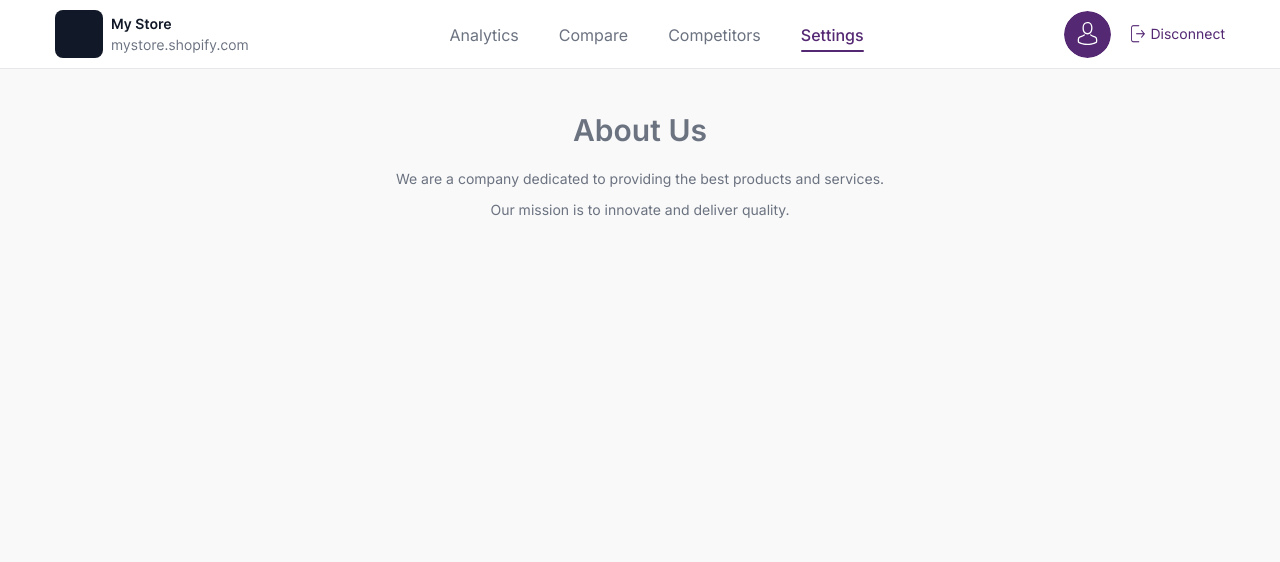
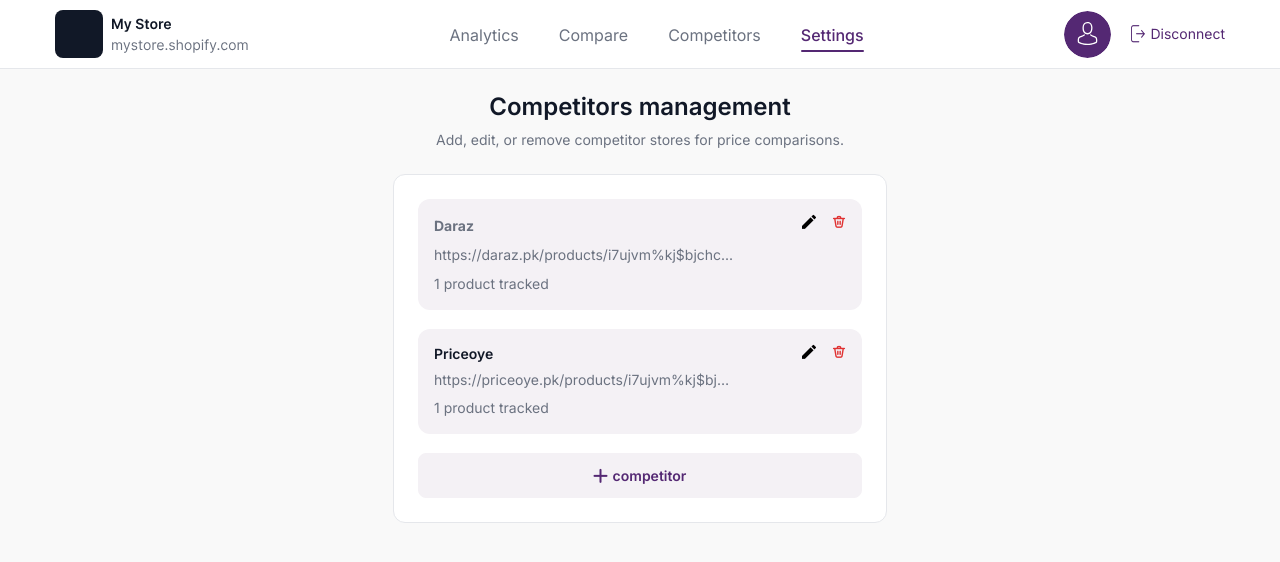
Before and after one commit to SalmanSohail20/quantum-task, a React (Vite) app: page /settings in a window 1280 px wide. Shown: the top 562 px of the page. Built offline with nearby package versions, Linux system fonts and the light colour scheme.

Commit message:
Competitors page done

```diff
--- a/index.html
+++ b/index.html
@@ -3,7 +3,7 @@
 
 <head>
   <meta charset="UTF-8" />
-  <link rel="icon" type="image/svg+xml" href="/vite.svg" />
+  <link rel="icon" type="image/svg+xml" href="/fav.ico" />
   <meta name="viewport" content="width=device-width, initial-scale=1.0" />
   <title>Quantum</title>
   <link rel="preconnect" href="https://fonts.googleapis.com">
--- a/src/App.tsx
+++ b/src/App.tsx
@@ -4,7 +4,7 @@ import ProgressBar from "./component/Progressbar/ProgressBar";
 // import ProductListing from "./component/ProductListing/ProductListing";
 import Analytics from "./pages/Analytics/Analytics";
 import Compare from "./pages/Compare/Compare";
-import AboutUs from "./pages/AboutUs/AboutUs";
+import Competitors from "./pages/Competitors/Competitors";
 import Layout from "./layout/Layout";
 
 function App() {
@@ -17,8 +17,8 @@ function App() {
           <Route path="analytics" element={<Analytics />} />
 
           <Route path="compare" element={<Compare />} />
-          <Route path="competitors" element={<AboutUs />} />
-          <Route path="settings" element={<AboutUs />} />
+          <Route path="competitors" element={<Competitors />} />
+          <Route path="settings" element={<Competitors />} />
         </Route>
       </Routes>
     </Router>
--- a/src/pages/AboutUs/AboutUs.scss
+++ /dev/null
@@ -1,10 +0,0 @@
-.about_us {
-    padding: 20px;
-    text-align: center;
-    h1 {
-        margin-bottom: 20px;
-    }
-    p {
-        margin: 10px 0;
-    }
-}
--- a/src/pages/AboutUs/AboutUs.tsx
+++ /dev/null
@@ -1,15 +0,0 @@
-import "./AboutUs.scss";
-
-const AboutUs = () => {
-  return (
-    <div className="about_us">
-      <h1>About Us</h1>
-      <p>
-        We are a company dedicated to providing the best products and services.
-      </p>
-      <p>Our mission is to innovate and deliver quality.</p>
-    </div>
-  );
-};
-
-export default AboutUs;
--- /dev/null
+++ b/src/pages/Competitors/Competitors.scss
@@ -0,0 +1,70 @@
+@use "../../scss/base/variables" as *;
+@use "../../scss/base/mixins" as *;
+.competitors_page{
+    .container{
+        max-width: 524px;
+        width: 100%;
+        margin:auto;
+    }
+    h1,.h1{
+        @include font(24,28,600);
+        color: $clr-title;
+        margin-bottom: 8px;
+    }
+    .compe_head{
+        text-align: center;
+        color: #6B7280;
+        margin-bottom: 24px;
+    }
+
+    .compe_crud_box{
+        padding: 24px;
+        border-radius: 12px;
+        border: 1px solid #E5E7EB;
+        background-color: $white;
+        margin-bottom: 24px;
+
+    }
+
+    .product_row{
+        display: flex;
+        justify-content: space-between;
+        gap: 16px;
+        margin-bottom: 19px;
+        background: #F4F1F5;
+        border-radius: 12px;
+        padding: 16px;
+        .lft{
+            display: flex;
+            flex-direction: column;
+            gap: 8px;
+            .title{
+                @include font(14,18,600);
+                color: $clr-title;
+            }
+            .pro_link{
+                white-space: nowrap;
+                text-overflow: ellipsis;
+                overflow: hidden;
+                @include font(14,18,400);
+                color: #6B7280;
+                max-width: 296px;
+                width: 100%;
+            }
+        }
+        .rgt{
+            display: flex;
+            gap: 16px;
+            .ico{
+                cursor: pointer;
+                color: #000;
+                &.ico-trash{
+                    color: #E03131;
+                }
+            }
+        }
+    }
+    .btn_secondary{
+        width: 100%;
+    }
+}
--- /dev/null
+++ b/src/pages/Competitors/Competitors.tsx
@@ -0,0 +1,41 @@
+import "./Competitors.scss";
+
+const Competitors = () => {
+  return (
+    <div className="competitors_page">
+      <div className="container">
+        <div className="compe_head">
+          <h1>Competitors management</h1>
+          <p>Add, edit, or remove competitor stores for price comparisons.</p>
+        </div>
+        <div className="compe_crud_box">
+          <div className="product_row">
+            <div className="lft">
+              <strong>Daraz</strong>
+              <span>https://daraz.pk/products/i7ujvm%kj$bjchc...</span>
+              <span>1 product tracked</span>
+            </div>
+            <div className="rgt">
+              <i className="ico ico-edit"></i>
+              <i className="ico ico-trash"></i>
+            </div>
+          </div>
+          <div className="product_row">
+            <div className="lft">
+              <span className="title">Priceoye</span>
+              <span className="pro_link">https://priceoye.pk/products/i7ujvm%kj$bjchc...</span>
+              <span>1 product tracked</span>
+            </div>
+            <div className="rgt">
+              <i className="ico ico-edit"></i>
+              <i className="ico ico-trash"></i>
+            </div>
+          </div>
+          <button className="btn btn_secondary"><i className="ico ico-plus"></i> competitor</button>
+        </div>
+      </div>
+    </div>
+  );
+};
+
+export default Competitors;
--- a/src/scss/base/_typography.scss
+++ b/src/scss/base/_typography.scss
@@ -98,12 +98,12 @@ a {
 			color: $white;
 		}
 	}
-	&.btn_dark {
-		background: $bg-dark;
-		color: $white;
-		border-color: $bg-dark;
+	&.btn_secondary {
+		background: #F4F1F5;
+		color: $clr-primary;
+		border-color: #F4F1F5;
 		&:hover {
-			background: rgba($color: #000000, $alpha: 1);
+			background: $clr-primary;
 			color: $white;
 		}
 	}
```
Also changed, not shown: 1 other file (tests, documents, lock files or other folders).
